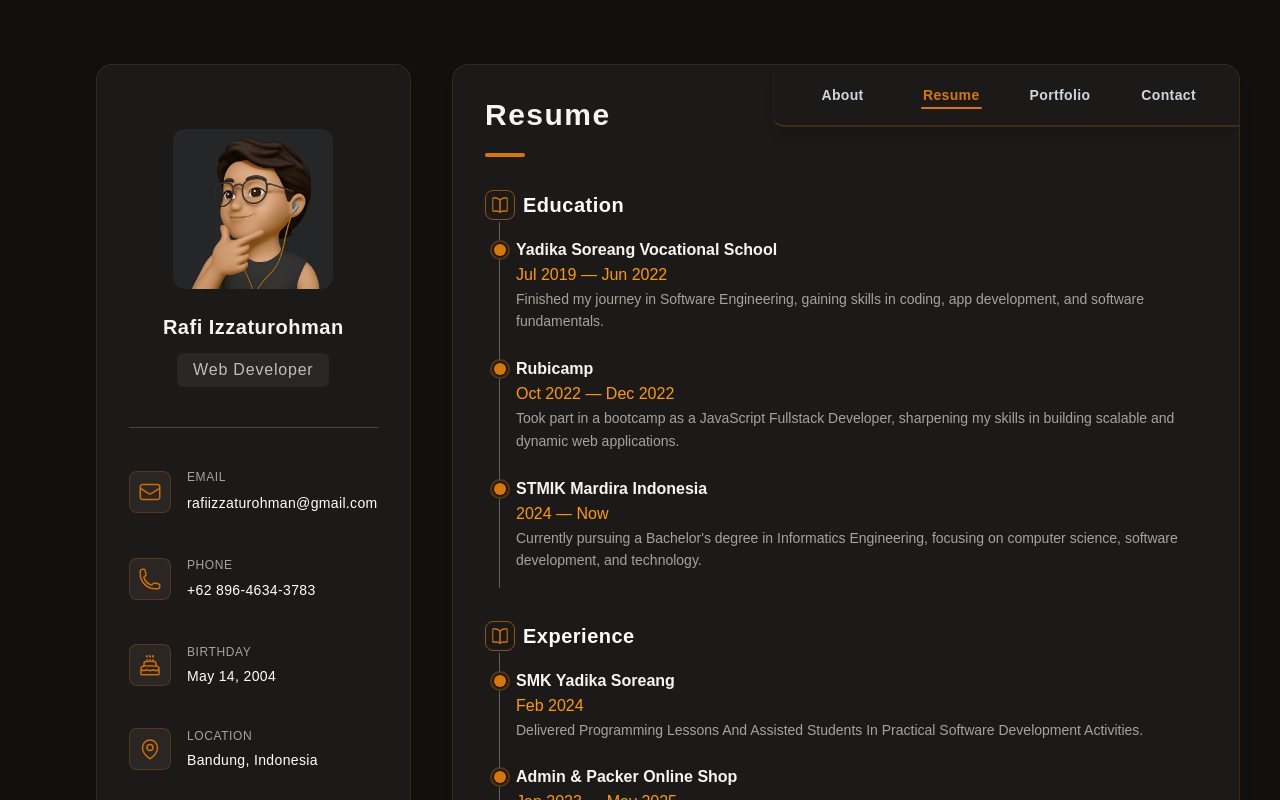
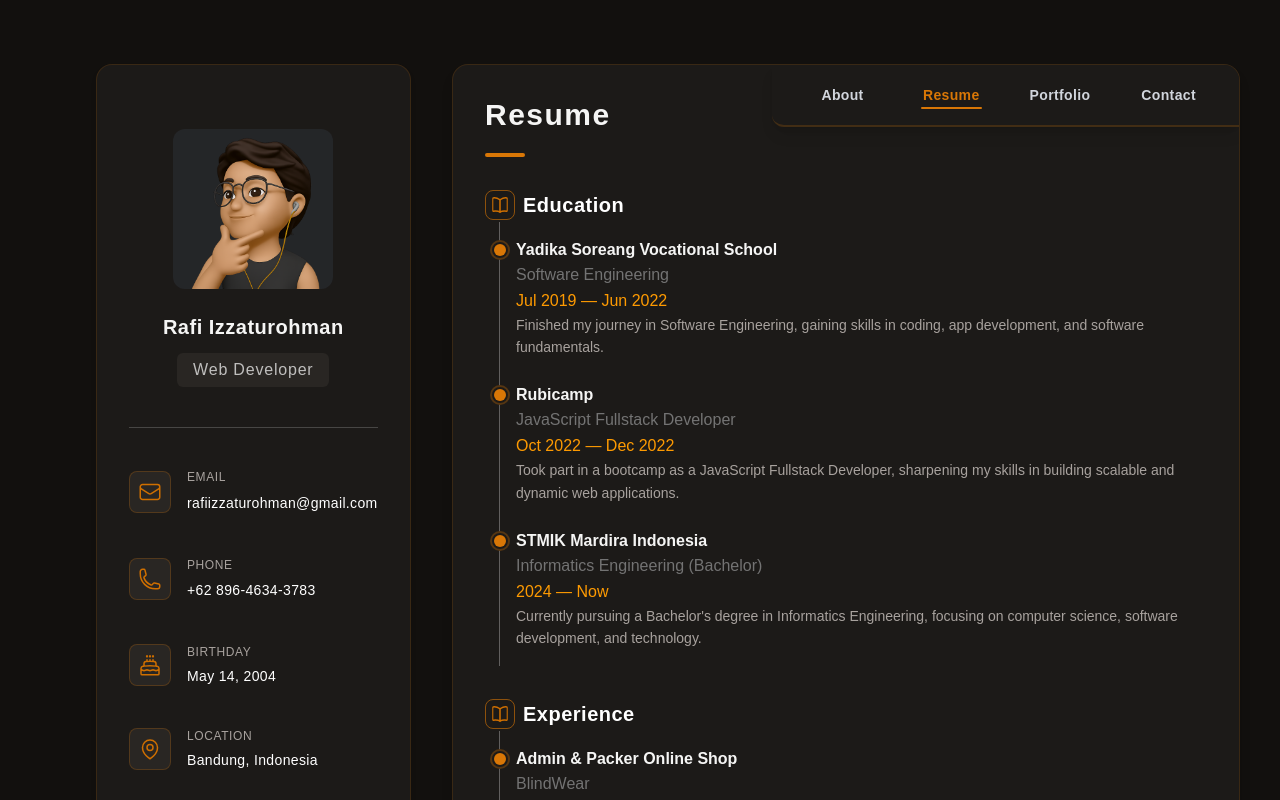
Before and after one commit to rafiizzaturohman/gluon, a Next.js app: page / in a window 1280 px wide. Both pictures are taken after a click on the button "Resume". Shown: the top 800 px of the page. Built offline with nearby package versions, Linux system fonts and the light colour scheme.

Commit message:
Exp & Edu Updated

```diff
--- a/src/components/card-content/resume/edu.tsx
+++ b/src/components/card-content/resume/edu.tsx
@@ -29,6 +29,10 @@ const Education = () => {
                 {eduItem.title}
               </h6>
 
+              <p className="text-[10px] sm:text-xs md:text-base text-neutral-500">
+                {eduItem.vocation}
+              </p>
+
               <p className="text-[10px] sm:text-xs md:text-base text-amber-500">
                 {eduItem.period}
               </p>
--- a/src/components/card-content/resume/exp.tsx
+++ b/src/components/card-content/resume/exp.tsx
@@ -29,6 +29,10 @@ const Experience = () => {
                 {expItem.title}
               </h6>
 
+              <p className="text-[10px] sm:text-xs md:text-base text-neutral-500">
+                {expItem.company}
+              </p>
+
               <p className="text-[10px] sm:text-xs md:text-base text-amber-500">
                 {expItem.period}
               </p>
--- a/src/components/data/eduData.ts
+++ b/src/components/data/eduData.ts
@@ -1,18 +1,21 @@
 const educationData = [
   {
     title: "Yadika Soreang Vocational School",
+    vocation: "Software Engineering",
     period: "Jul 2019 — Jun 2022",
     description:
       "Finished my journey in Software Engineering, gaining skills in coding, app development, and software fundamentals.",
   },
   {
     title: "Rubicamp",
+    vocation: "JavaScript Fullstack Developer",
     period: "Oct 2022 — Dec 2022",
     description:
       "Took part in a bootcamp as a JavaScript Fullstack Developer, sharpening my skills in building scalable and dynamic web applications.",
   },
   {
     title: "STMIK Mardira Indonesia",
+    vocation: "Informatics Engineering (Bachelor)",
     period: "2024 — Now",
     description:
       "Currently pursuing a Bachelor's degree in Informatics Engineering, focusing on computer science, software development, and technology.",
--- a/src/components/data/expData.ts
+++ b/src/components/data/expData.ts
@@ -1,19 +1,15 @@
 const experienceData = [
   {
-    title: "SMK Yadika Soreang",
-    period: "Feb 2024",
-    description:
-      "Delivered programming lessons and assisted students in practical software development activities.",
-  },
-  {
     title: "Admin & Packer Online Shop",
+    company: "BlindWear",
     period: "Jan 2023 — May 2025",
     description:
       "Worked as admin and packer, focusing on order management and customer satisfaction.",
   },
   {
     title: "Coding & multimedia teacher",
-    period: "Jun 2022 — Now",
+    company: "SMP Plus Insan Qinthara",
+    period: "Jun 2025 — Now",
     description:
       "Teaching coding and multimedia, helping students build skills in programming, microsoft office, design, and creative projects.",
   },
```
